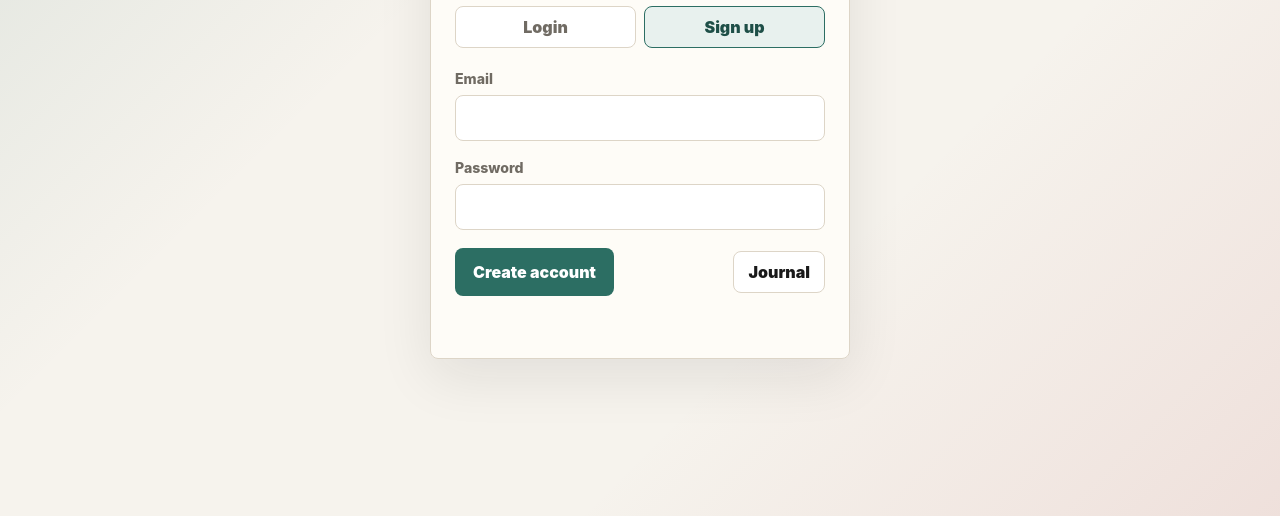
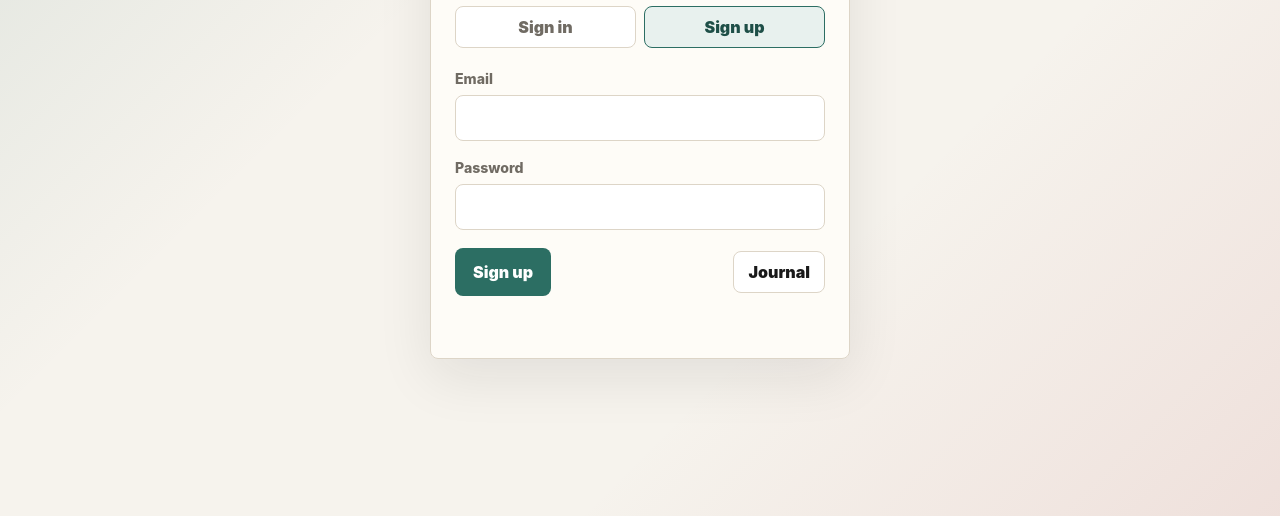
Before and after one commit to vldstassh/music-journal, a plain HTML site: page login.html in a window 1280 px wide. Both pictures are taken after a click on the tab "Sign up". Shown: the part 284-800 px from the top of the page. Drawn offline with Linux system fonts and the light colour scheme.

Commit message:
Standardize auth labels

```diff
--- a/login.html
+++ b/login.html
@@ -3,16 +3,16 @@
 	<head>
 		<meta charset="utf-8">
 		<meta name="viewport" content="width=device-width, initial-scale=1">
-		<title>Login | Music Journal</title>
+		<title>Sign in | Music Journal</title>
 		<link rel="stylesheet" href="styles.css">
 	</head>
 	<body>
 		<main class="login-shell" aria-labelledby="authTitle">
 			<section class="login-panel">
 				<p class="eyebrow">Music Journal</p>
-				<h1 id="authTitle">Login</h1>
+				<h1 id="authTitle">Sign in</h1>
 				<div class="auth-tabs" role="tablist" aria-label="Account action">
-					<button class="auth-tab is-active" type="button" data-auth-mode="login" role="tab" aria-selected="true">Login</button>
+					<button class="auth-tab is-active" type="button" data-auth-mode="login" role="tab" aria-selected="true">Sign in</button>
 					<button class="auth-tab" type="button" data-auth-mode="signup" role="tab" aria-selected="false">Sign up</button>
 				</div>
 				<form id="authForm" class="journal-form">
@@ -25,7 +25,7 @@
 						<input name="password" type="password" autocomplete="current-password" required>
 					</label>
 					<div class="form-actions">
-						<button class="primary-button" id="authSubmit" type="submit">Login</button>
+						<button class="primary-button" id="authSubmit" type="submit">Sign in</button>
 						<a class="secondary-button" href="index.html">Journal</a>
 					</div>
 					<p class="form-message login-message" id="loginMessage" aria-live="polite"></p>
--- a/login.js
+++ b/login.js
@@ -36,8 +36,8 @@ async function submitAuth(endpoint, email, password) {
 function setAuthMode(nextMode) {
 	authMode = nextMode;
 	const isSignup = authMode === "signup";
-	authTitle.textContent = isSignup ? "Sign up" : "Login";
-	authSubmit.textContent = isSignup ? "Create account" : "Login";
+	authTitle.textContent = isSignup ? "Sign up" : "Sign in";
+	authSubmit.textContent = isSignup ? "Sign up" : "Sign in";
 	authForm.elements.password.autocomplete = isSignup ? "new-password" : "current-password";
 	showMessage("");
 
@@ -70,6 +70,6 @@ authForm.addEventListener("submit", async (event) => {
 		await submitAuth("/api/login", email, password);
 		window.location.href = "index.html";
 	} catch {
-		showMessage(authMode === "signup" ? "Sign up failed. Try another email or a longer password." : "Login failed. Check your email and password.");
+		showMessage(authMode === "signup" ? "Sign up failed. Try another email or a longer password." : "Sign in failed. Check your email and password.");
 	}
 });
```
Also changed, not shown: index.html (+1 -1 lines), README.md.
